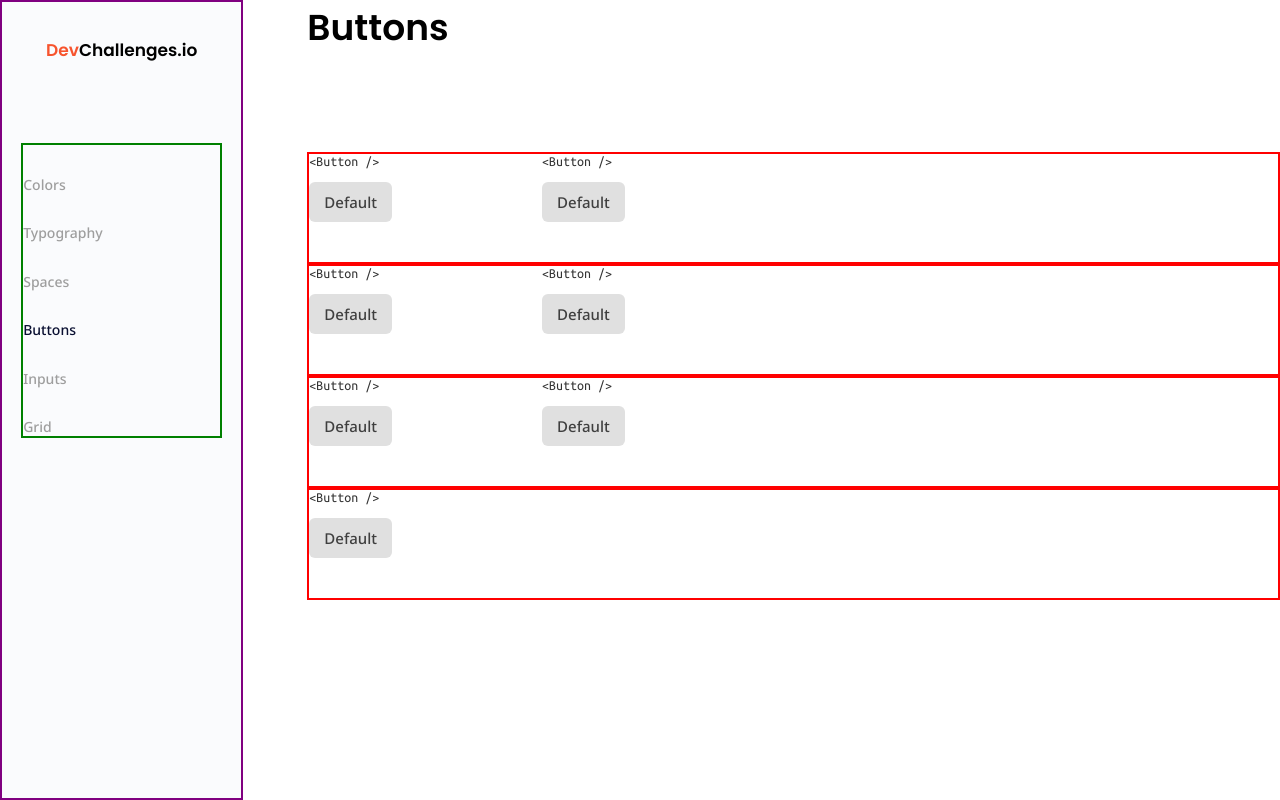
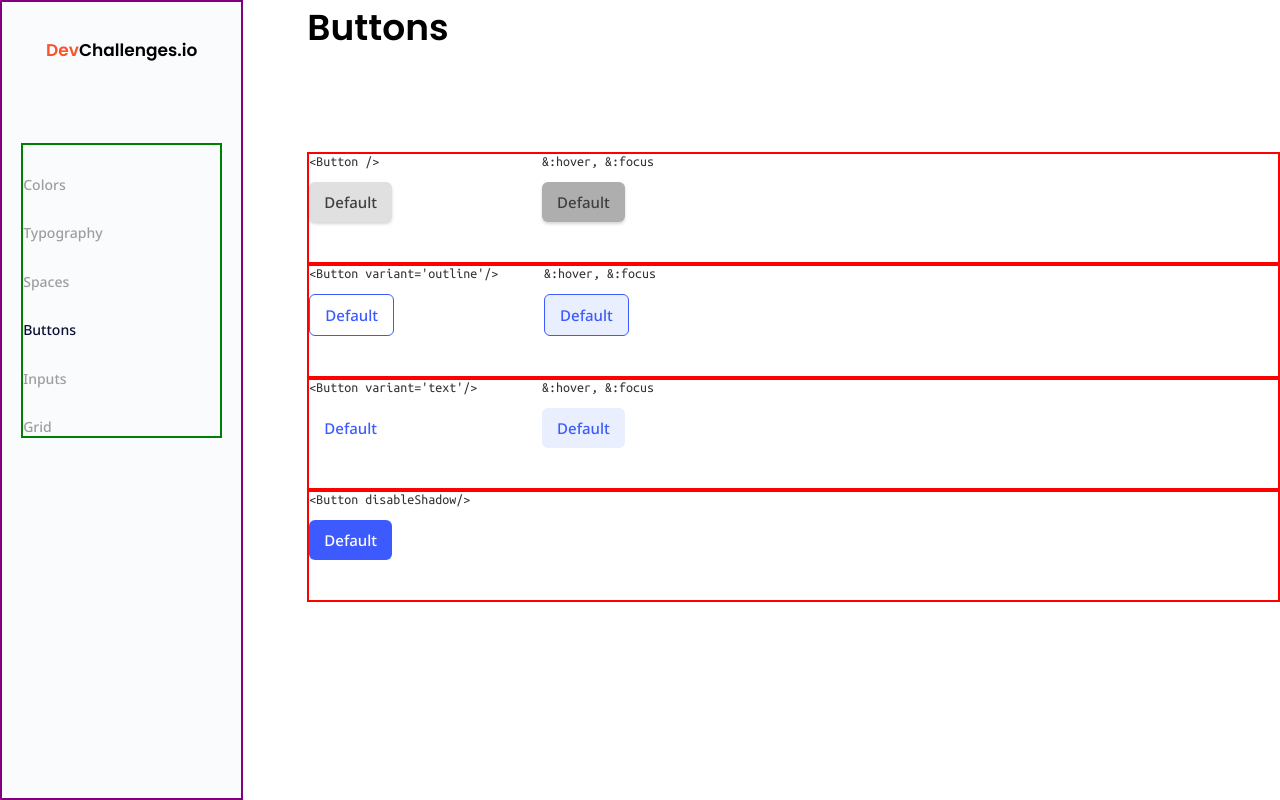
Before and after one commit to sidramwaseem/Button-Component, a React (Create React App) app: page / in a window 1280 px wide. Built offline with nearby package versions, Linux system fonts and the light colour scheme.

Commit message:
update button.jsx

```diff
--- a/src/components/Buttons/Buttons.jsx
+++ b/src/components/Buttons/Buttons.jsx
@@ -1,11 +1,11 @@
 import React from "react";
 import "./Buttons.css";
 
-function Buttons() {
+function Buttons(props) {
   return (
     <aside>
-    <p className="btn-head">&lt;Button /&gt;</p>
-      <button>Default</button>
+    <p className="btn-head">{props.text}</p>
+      <button style={{backgroundColor:props.bgColor, color:props.color, border:props.border,boxShadow:props.boxShadow}}>{props.btnText}</button>
     </aside>
   );
 }
```
